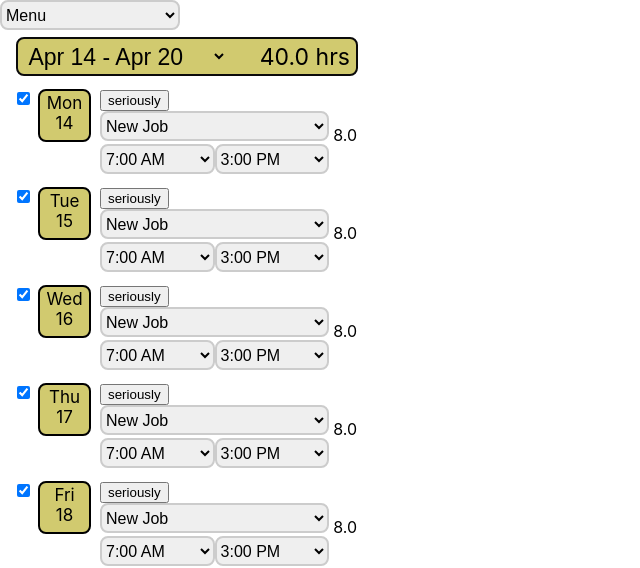
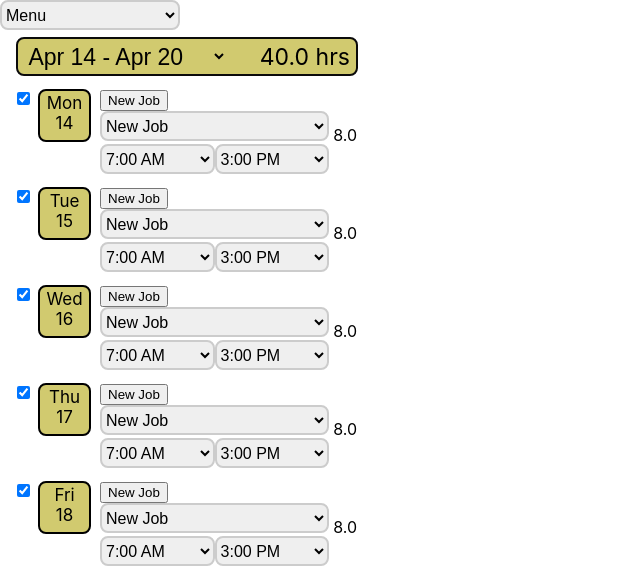
Before and after one commit to bradronto/bradronto.github.io, a React (Create React App) app in the folder timekeep/: page / in a window 1280 px wide. Shown: the top 568 px of the page, without its empty margins (0-640 px from the left). Built offline with nearby package versions, Linux system fonts and the light colour scheme.

Commit message:
and another..

```diff
--- a/timekeep/src/components/work-hours.js
+++ b/timekeep/src/components/work-hours.js
@@ -243,14 +243,16 @@ const handleMenu = (value) =>
          <div>
           {workHours[index].isChecked ? (    // show day's form if box is checked
         <>
- <button onClick={()=>{
+ <button
+
+onClick={(e) => handleJobChange(index,"job","New Item")}
   /*
 setWorkHours(
   daysOfWeek.map((item,index) => ({ start: "7:00 AM", end: index<5 ? "3:00 PM":"7:00 AM", job: "Lake Mariner", isChecked: index < 5 ?true:false, showNew: index < 1 ?true:false }))
 )}*/
 
-}}>
-  seriously
+>
+  New Job
    </button>
 
 
```
